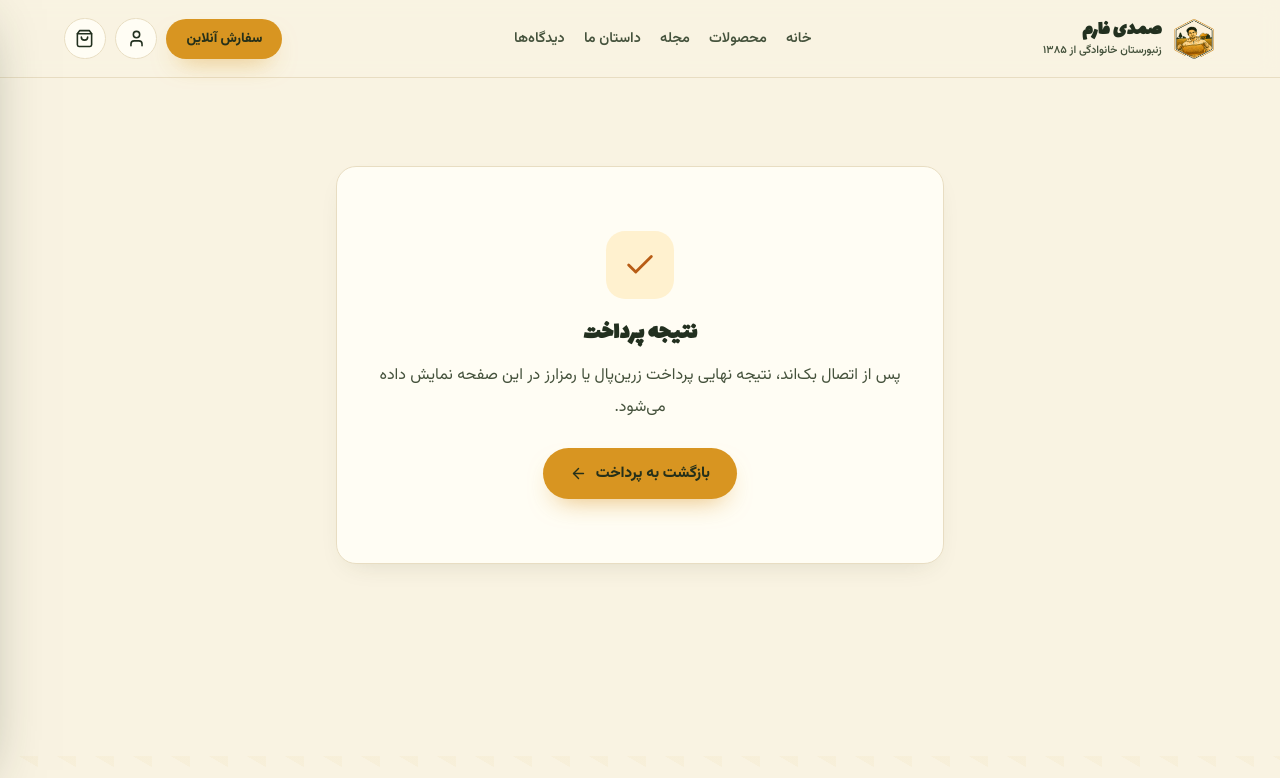
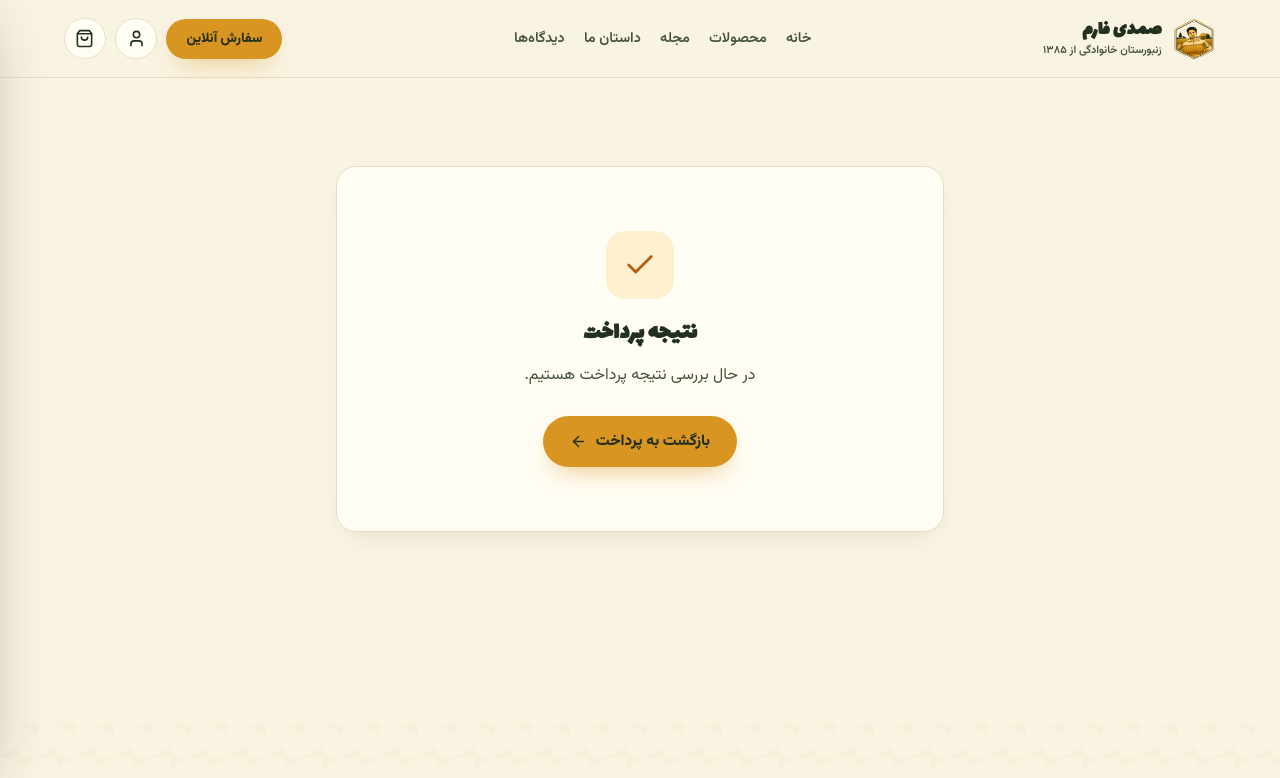
Before and after one commit to hoseinsamadi/SamadiFarm-FrontEnd, a Next.js app: page /payment/result in a window 1280 px wide. Shown: the top 778 px of the page. Built offline with nearby package versions, Linux system fonts and the light colour scheme.

Commit message:
connect Api zarinpal

```diff
--- a/pages/payment/result.tsx
+++ b/pages/payment/result.tsx
@@ -4,7 +4,9 @@ import { IconArrow, IconCheck, IconX } from "../../src/components/icons";
 
 export default function PaymentResultPage() {
   const router = useRouter();
+  const successful = router.query.status === "success";
   const failed = router.query.Status === "NOK" || router.query.status === "failed";
+  const refId = typeof router.query.ref_id === "string" ? router.query.ref_id : null;
 
   return (
     <section className="checkout-page">
@@ -12,11 +14,13 @@ export default function PaymentResultPage() {
         <span className="checkout-empty-icon">
           {failed ? <IconX size={34} /> : <IconCheck size={34} />}
         </span>
-        <h1>{failed ? "پرداخت ناموفق بود" : "نتیجه پرداخت"}</h1>
+        <h1>{failed ? "پرداخت ناموفق بود" : successful ? "پرداخت با موفقیت انجام شد" : "نتیجه پرداخت"}</h1>
         <p>
           {failed
             ? "پرداخت تکمیل نشد. می‌توانید دوباره به صفحه پرداخت برگردید و روش دیگری را امتحان کنید."
-            : "پس از اتصال بک‌اند، نتیجه نهایی پرداخت زرین‌پال یا رمزارز در این صفحه نمایش داده می‌شود."}
+            : successful
+              ? `پرداخت شما تأیید شد.${refId ? ` شماره پیگیری: ${refId}` : ""}`
+              : "در حال بررسی نتیجه پرداخت هستیم."}
         </p>
         <Link href="/checkout" className="btn btn-primary">بازگشت به پرداخت <IconArrow size={17} /></Link>
       </div>
```
